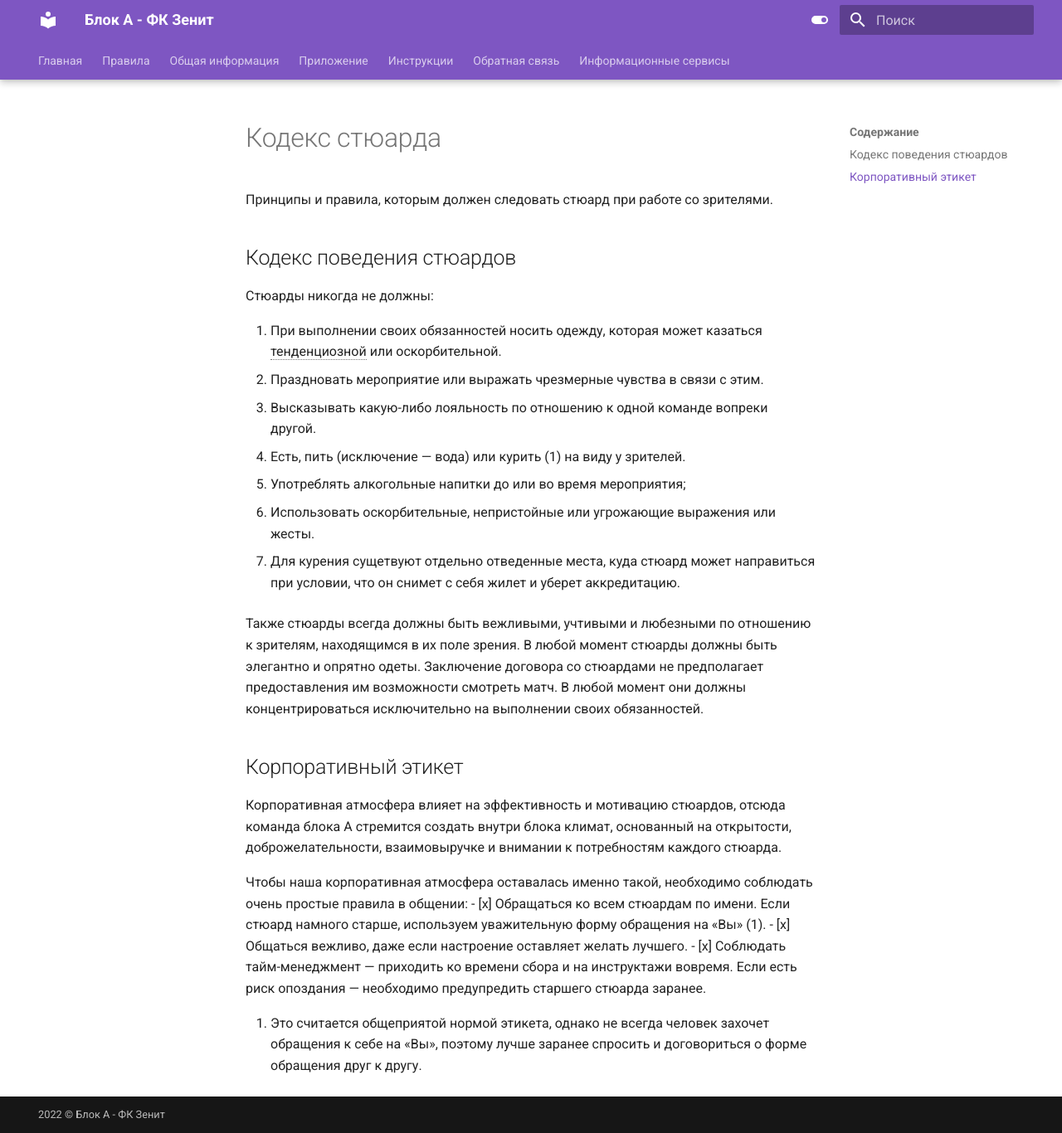
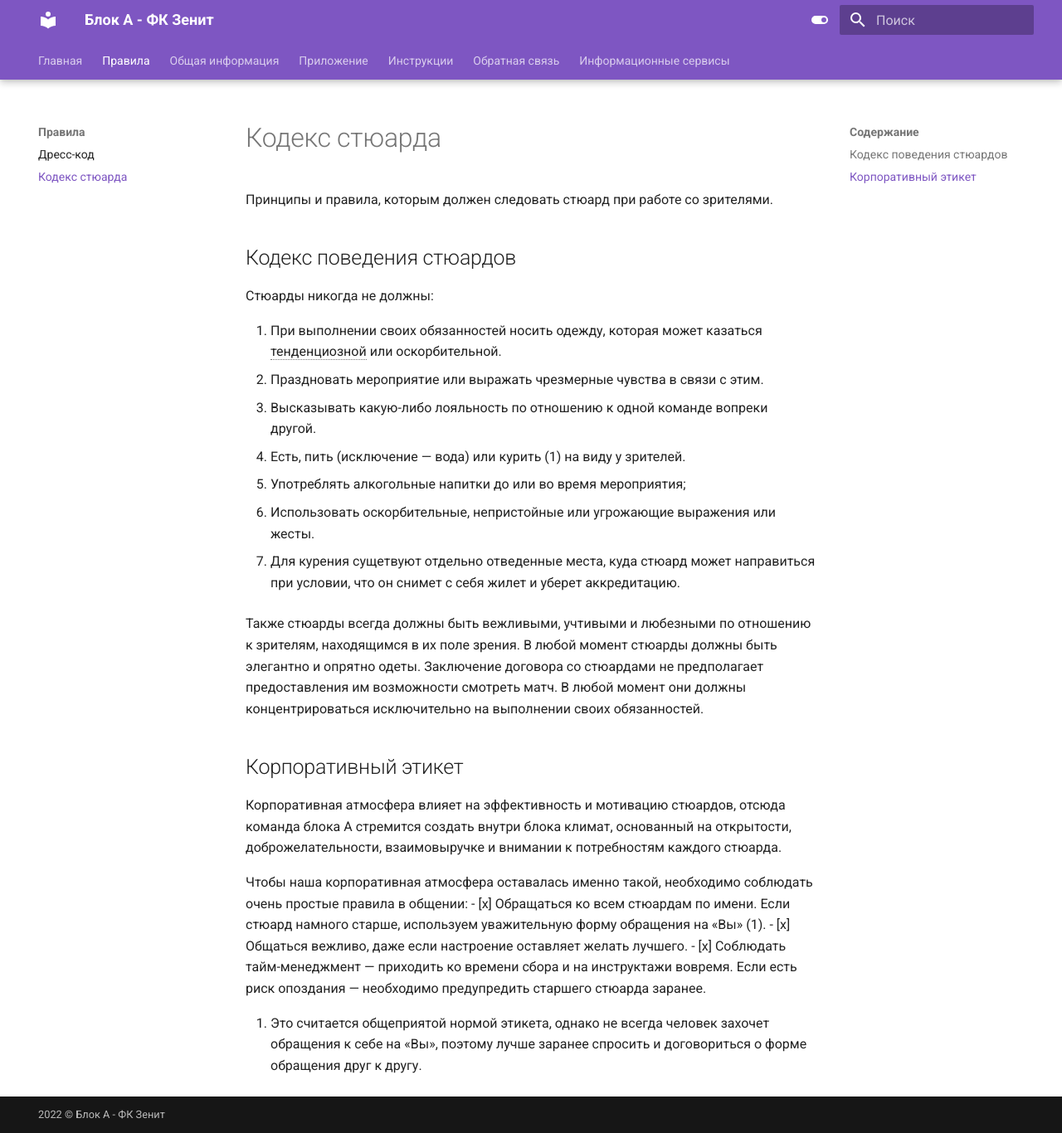
Before and after one commit to Callistoboy/stewards-a-book-test, an MkDocs documentation site: the page built from docs/rules/code.md, in a window 1280 px wide and 1366 px high. Shown: the whole window at 83% size. Built offline with MkDocs 1.6.1 and Material for MkDocs 9.7.7, drawn with Linux system fonts in a browser that asks for light colours; some of the changed lines change nothing that is shown.

Commit message:
Update mkdocs.yml

```diff
--- a/mkdocs.yml
+++ b/mkdocs.yml
@@ -95,7 +95,7 @@ nav:
   - Главная: index.md
   - Правила:
     - Дресс-код: rules/dress-code.md
-    - Кодекс стюарда: customization.md
+    - Кодекс стюарда: rules/code.md
   - Общая информация:
     - О блоке: getting-started.md
     - Менеджмент: creating-your-site.md
```
